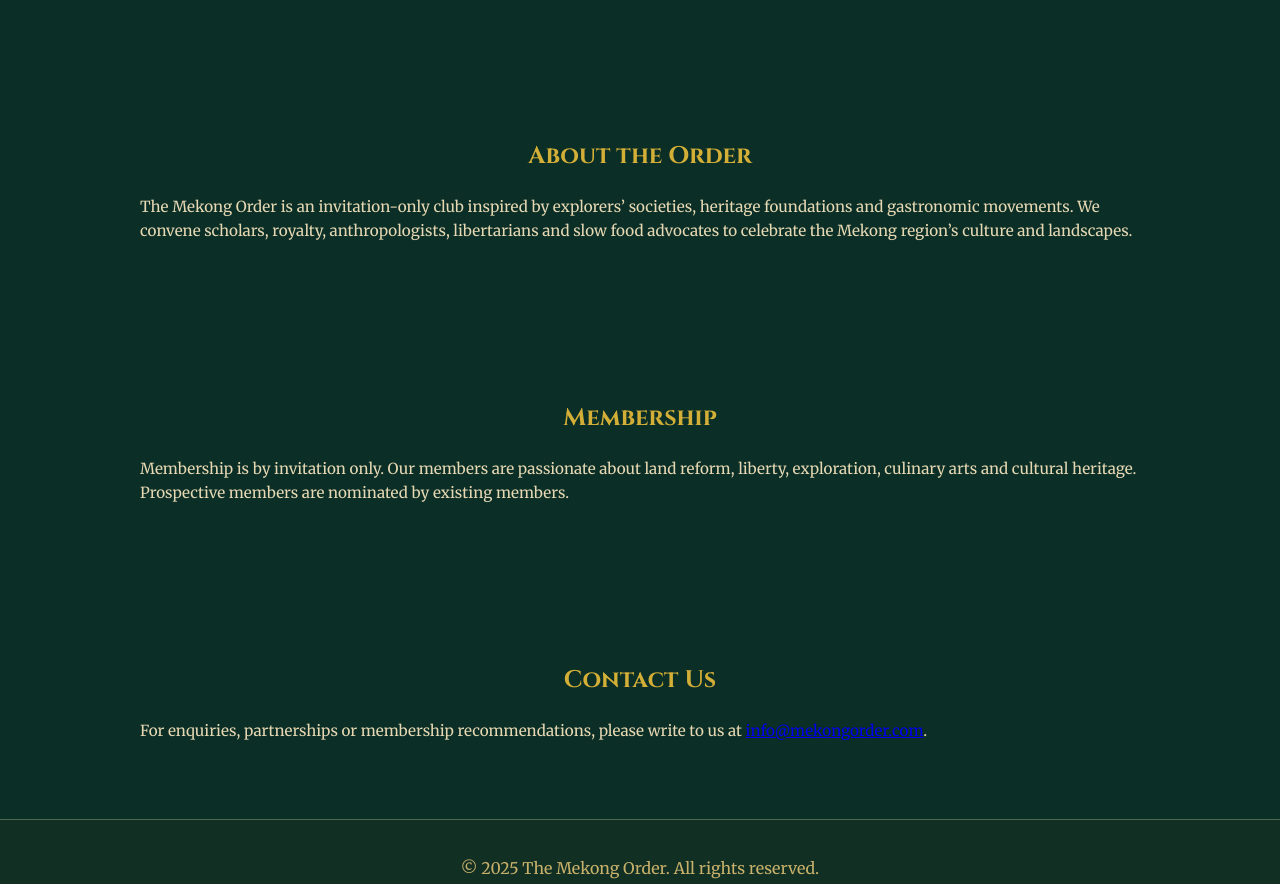
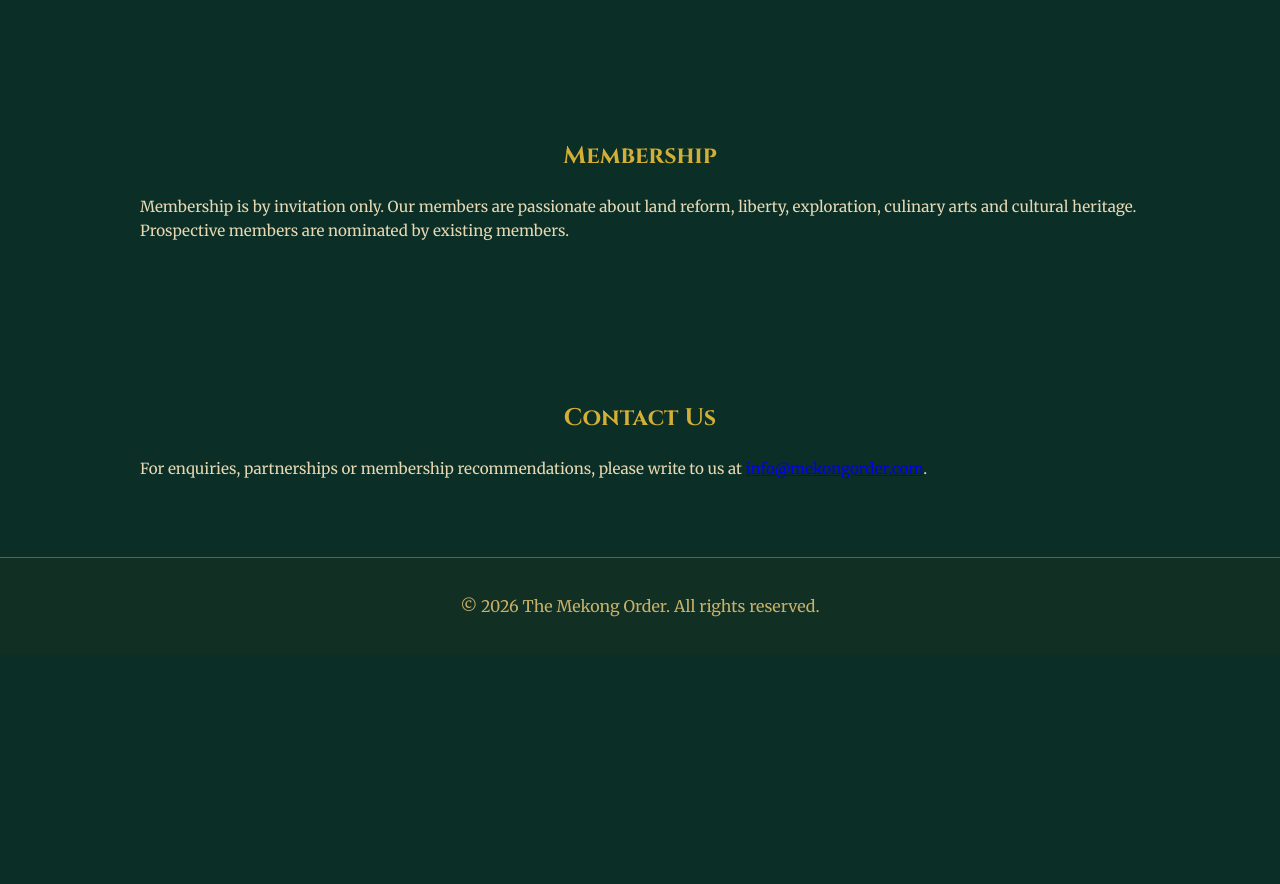
Before and after one commit to pallan51/mekong-order-gold, a plain HTML site: page index.html in a window 1280 px wide. Shown: the part 850-1734 px from the top of the page. After the commit the page ends 1505 px from the top, so only its background shows below. Drawn offline with Linux system fonts and the light colour scheme.

Commit message:
Remove About section and update copyright to 2026

```diff
--- a/index.html
+++ b/index.html
@@ -57,10 +57,6 @@
       </div>
     </div>
   </section>
-  <section id="about" class="section">
-    <h2>About the Order</h2>
-    <p>The Mekong Order is an invitation-only club inspired by explorers’ societies, heritage foundations and gastronomic movements. We convene scholars, royalty, anthropologists, libertarians and slow food advocates to celebrate the Mekong region’s culture and landscapes.</p>
-  </section>
   <section id="membership" class="section">
     <h2>Membership</h2>
     <p>Membership is by invitation only. Our members are passionate about land reform, liberty, exploration, culinary arts and cultural heritage. Prospective members are nominated by existing members.</p>
@@ -70,7 +66,7 @@
     <p>For enquiries, partnerships or membership recommendations, please write to us at <a href="mailto:info@mekongorder.com">info@mekongorder.com</a>.</p>
   </section>
   <footer class="site-footer">
-    <p>&copy; 2025 The Mekong Order. All rights reserved.</p>
+    <p>&copy; 2026 The Mekong Order. All rights reserved.</p>
   </footer>
 </body>
 </html>
```
